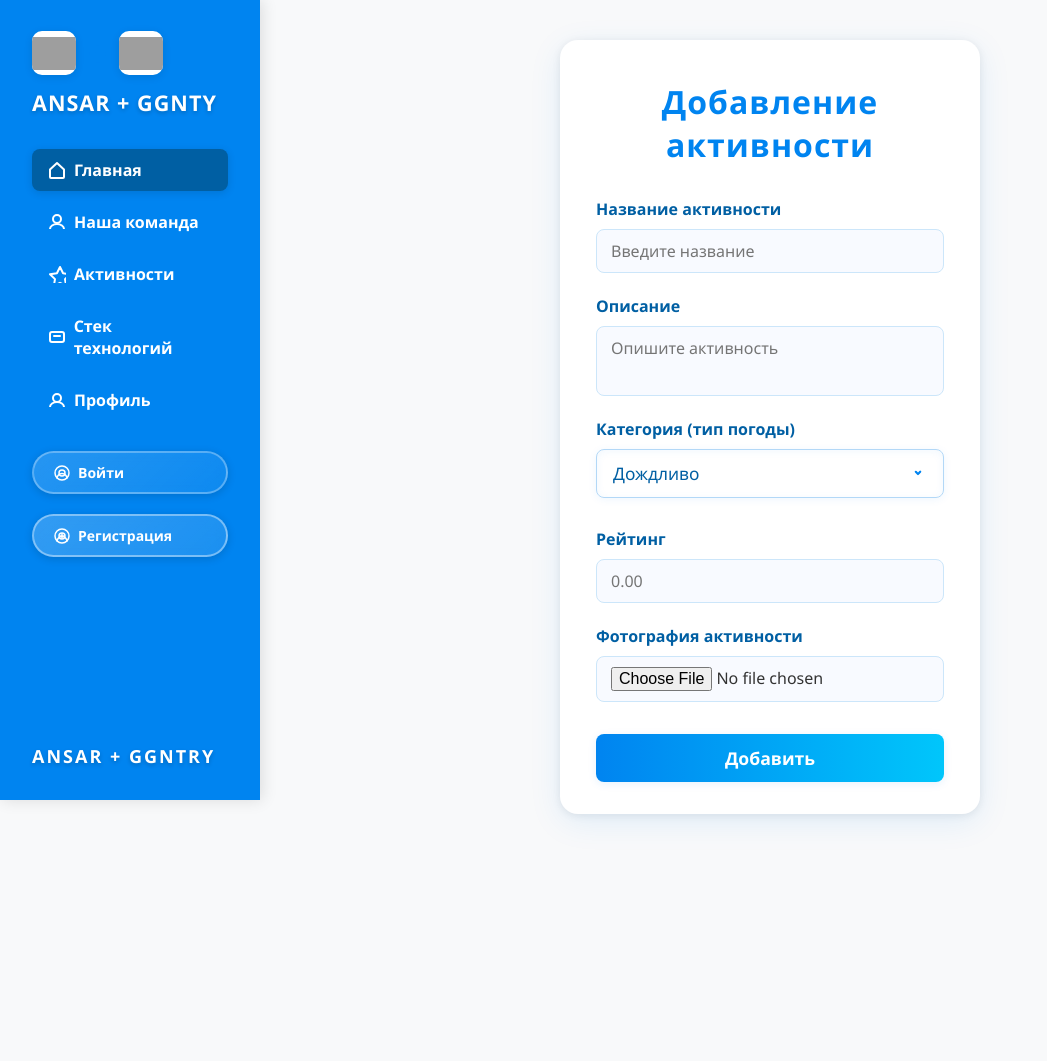
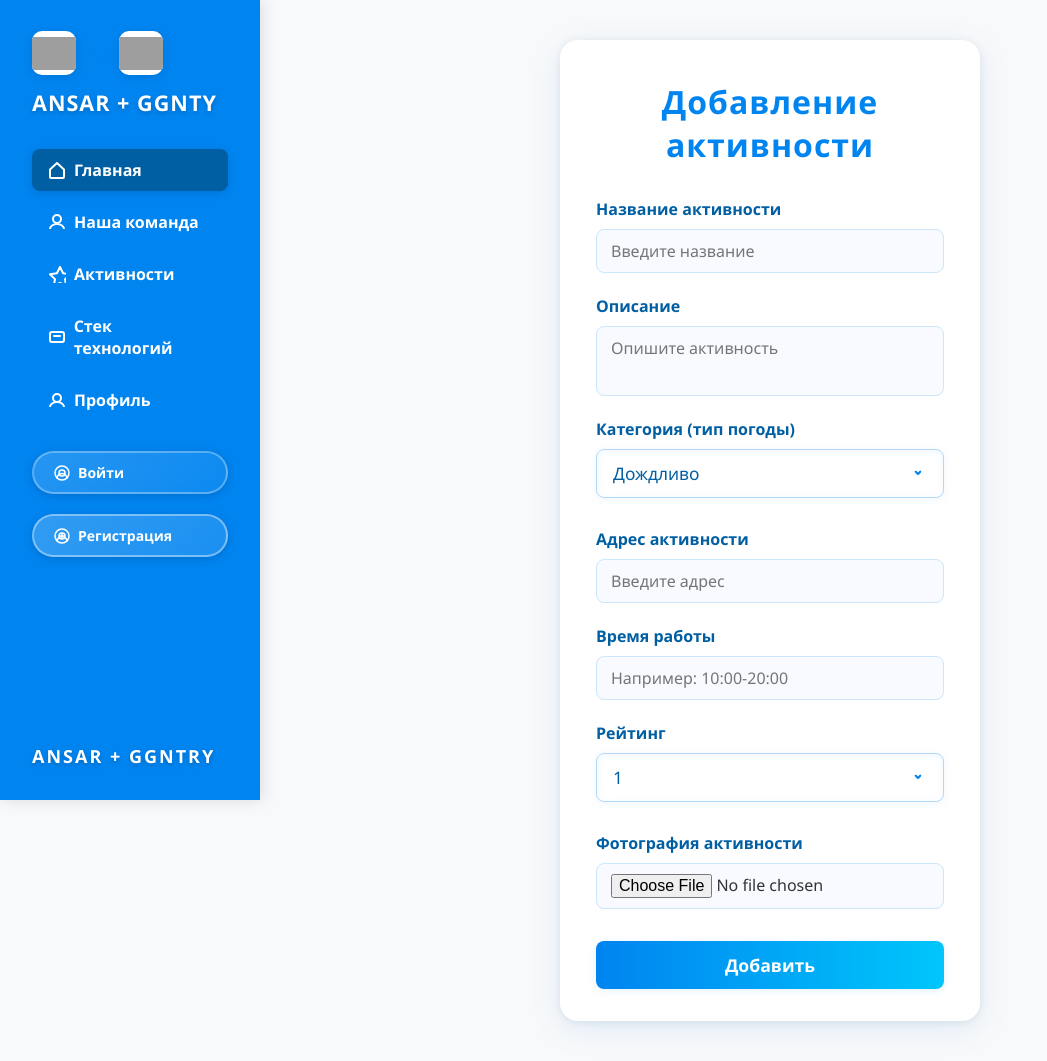
Before and after one commit to ibras0696/hac_ans_fast, a FastAPI app: page /moder/add_activities in a window 1280 px wide. Shown: the whole page, without its empty margins (0-1047 px from the left). Before the commit the page ends 823 px from the top, so only its background shows below. Run offline with FastAPI, Linux system fonts and the light colour scheme; grey boxes are pictures that could not be loaded.

Commit message:
Добавил изменения

```diff
--- a/app/routes/__init__.py
+++ b/app/routes/__init__.py
@@ -1,6 +1,5 @@
 from .user import router as user_rout
 from .auth import router as auth_rout
-from .moderator import router as moderator_rout
 from .technologies import router as project_technologies_rout
 from .this_comand import router as this_command_rout
 from .activities import router as activities_rout
@@ -14,8 +13,6 @@ router.include_router(user_rout)
 
 router.include_router(auth_rout, prefix="/auth")
 
-router.include_router(moderator_rout, prefix="/moderator")
-
 router.include_router(project_technologies_rout, prefix='/project_technologies')
 
 router.include_router(this_command_rout, prefix='/this_command')
--- a/app/routes/moder_activities.py
+++ b/app/routes/moder_activities.py
@@ -15,19 +15,25 @@ async def add_activities(request: Request):
     return templates.TemplateResponse("add_activities.html",
                                       {"request": request})
 
+
+
+
 # Добавление активностей
 @router.post("/add_activities", response_class=HTMLResponse)
 async def add_activities(request: Request):
     form_data = await request.form()
 
+
     title = form_data.get("title"),
     description = form_data.get("description"),
     category = form_data.get("category"),
-    reit = float(form_data.get("reit"))
+    rating = float(form_data.get("rating"))
+    address = form_data.get("address")
+    working_house = form_data.get("working_house")
     # image = float(form_data.get("image"))
 
-    # print(title, description, category, reit, image)
-    print(title, description, category, reit)
+    print(title, description, category, rating, address, working_house)
+    # print(title, description, category, rating, address, image working_house)
 
 
     # Возвращаем ту же страницу с сообщением
@@ -38,8 +44,6 @@ async def add_activities(request: Request):
 
 
 
-
-
 # Просмотр активностей также удаление активностей
 @router.get("/check_activities", response_class=HTMLResponse)
 async def add_activities(request: Request):
--- a/app/routes/moderator.py
+++ /dev/null
@@ -1,4 +0,0 @@
-from fastapi import APIRouter
-
-
-router = APIRouter()
--- a/app/routes/user.py
+++ b/app/routes/user.py
@@ -8,12 +8,12 @@ router = APIRouter()
 
 templates = Jinja2Templates(directory=ALL_TEMPLATES_DIR)
 
-
 @router.get("/")
 async def user(request: Request):
 
-    information = ['Movsar', 'Tutuev', '16', 'Ahmat-Yurt']
+    form_data = await request.form()
+
 
     return templates.TemplateResponse(
         "user.html",
-        {"request": request, "title": information})
+        {"request": request, "title": ''})
--- a/app/templates/add_activities.html
+++ b/app/templates/add_activities.html
@@ -24,8 +24,22 @@
       </select>
     </div>
     <div class="form-group">
-      <label for="reit">Рейтинг</label>
-      <input type="number" step="0.5" id="reit" name="reit" max="5" placeholder="0.00" required>
+      <label for="address">Адрес активности</label>
+      <input type="text" id="address" name="address" placeholder="Введите адрес" required>
+    </div>
+    <div class="form-group">
+      <label for="working_house">Время работы</label>
+      <input type="text" id="working_house" name="working_house" placeholder="Например: 10:00-20:00" required>
+    </div>
+    <div class="form-group">
+      <label for="rating">Рейтинг</label>
+      <select id="rating" name="rating" required>
+        <option value="1">1</option>
+        <option value="2">2</option>
+        <option value="3">3</option>
+        <option value="4">4</option>
+        <option value="5">5</option>
+      </select>
     </div>
     <div class="form-group">
       <label for="image">Фотография активности</label>
@@ -37,8 +51,6 @@
     <button type="submit">Добавить</button>
   </form>
 </div>
-
-
 
 
 <style>
--- a/database/models.py
+++ b/database/models.py
@@ -62,7 +62,10 @@ class Activity(Base):
     title = Column(String, nullable=False)  # Название активности
     description = Column(String, nullable=False)  # Описание
     category = Column(String, nullable=False)  # Категория (спорт, отдых, образование и т.д.)
-    reit = Column(Float, nullable=False)
+    address = Column(String, nullable=False) # Адрес активности
+    images = Column(String, nullable=False) # Ссылка на фотографию
+    working_hours = Column(String, nullable=False) # Время работы
+    rating = Column(Float, nullable=False)
 
     history = relationship("ActivityHistory", back_populates="activity")
     recommendations = relationship("Recommendation", back_populates="activity")
```
Also changed, not shown: app/templates/moderator.html (deleted).
